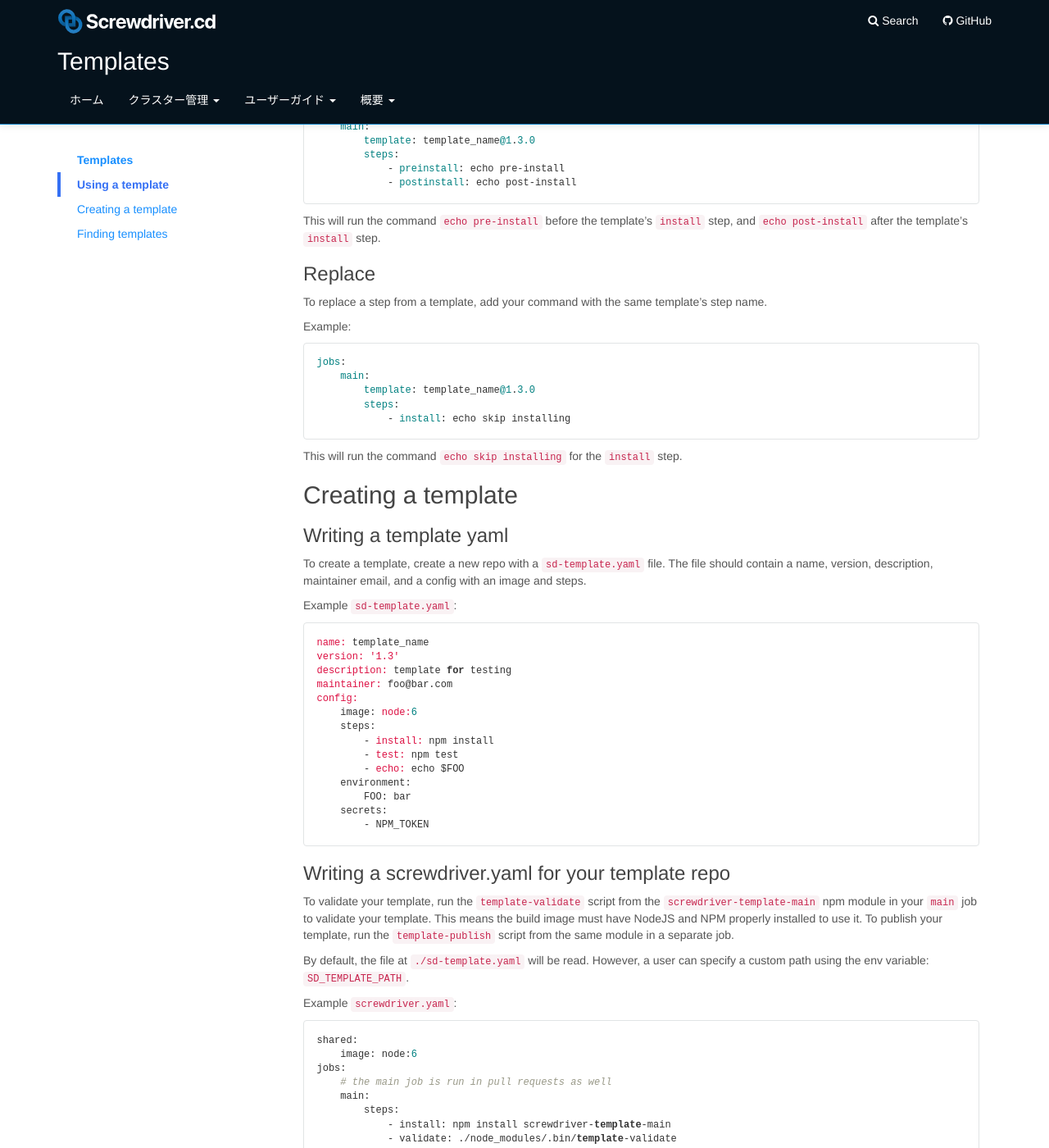
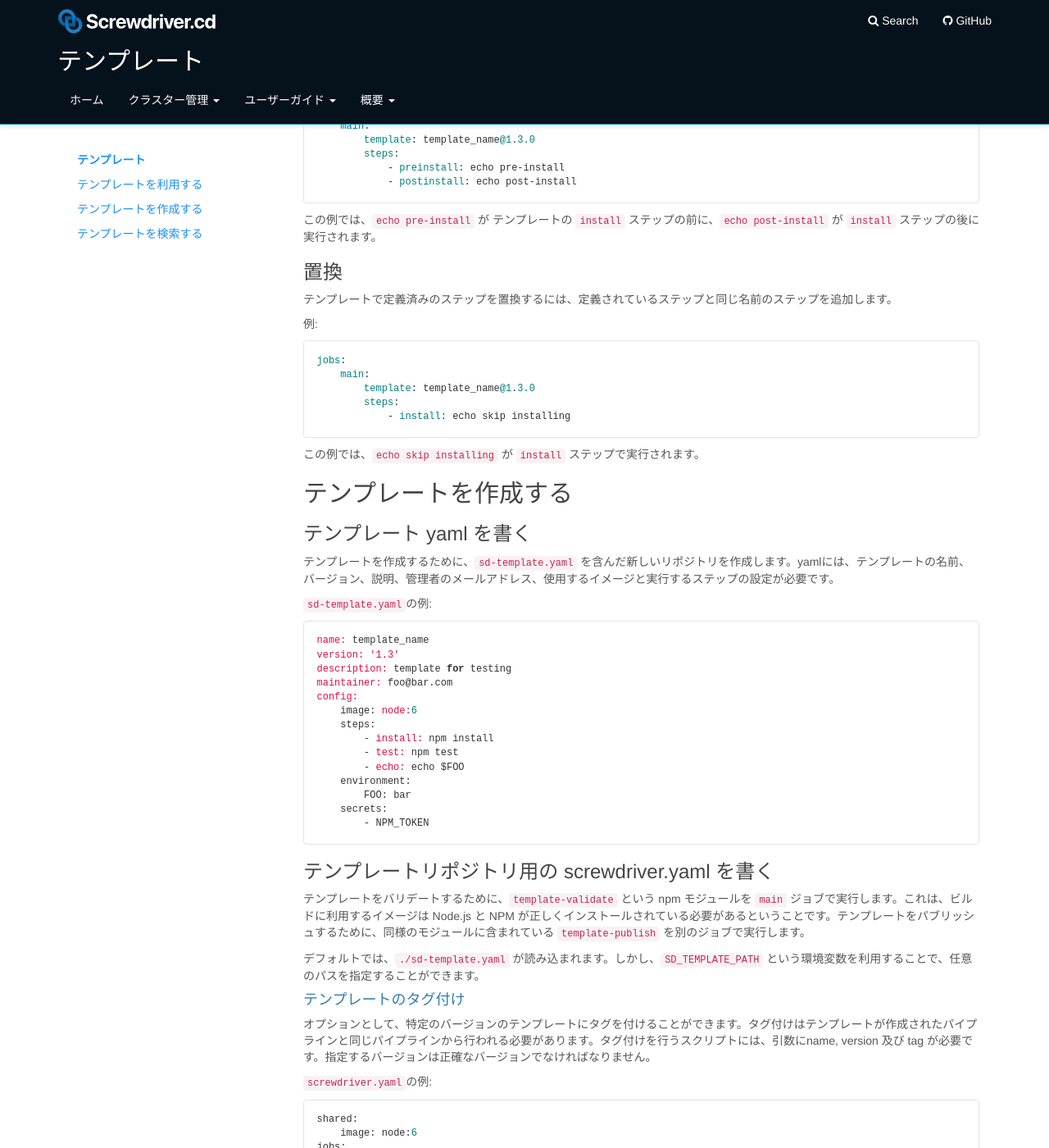
Before and after one commit to screwdriver-cd/guide, a Jekyll site: the page built from docs/ja/user-guide/templates.md, in a window 1280 px wide and 1400 px high, scrolled down 733 px. Shown: the whole window at 82% size. Built offline with Jekyll 4.4.1, drawn with Linux system fonts in a browser that asks for light colours; some of the changed text lies outside the part shown.

Commit message:
Translate templates.md via GitLocalize

````diff
--- a/docs/ja/user-guide/templates.md
+++ b/docs/ja/user-guide/templates.md
@@ -1,25 +1,27 @@
 ---
 layout: main
-title: Templates
+title: テンプレート
 category: User Guide
 menu: menu_ja
 toc:
-    - title: Templates
-      url: "#templates"
-    - title: Using a template
-      url: "#using-a-template"
-    - title: Creating a template
-      url: "#creating-a-template"
-    - title: Finding templates
-      url: "#finding-templates"
+- title: テンプレート
+  url: "#テンプレート"
+- title: テンプレートを利用する
+  url: "#テンプレートを利用する"
+- title: テンプレートを作成する
+  url: "#テンプレートを作成する"
+- title: テンプレートを検索する
+  url: "#テンプレートを検索する"
 ---
-# Templates
 
-Templates are snippets of predefined code that people can use to replace a job definition in a [screwdriver.yaml](./configuration). A template contains a series of predefined steps along with a selected Docker image.
+# テンプレート
 
-## Using a template
+テンプレートは、ユーザが[screwdriver.yaml](./configuration)でジョブを設定する代わりに使用できる定義済みのコードのスニペットです。
+テンプレートには、一連の定義済みのステップとDockerイメージが含まれます。
 
-To use a template, define a `screwdriver.yaml`:
+## テンプレートを利用する
+
+テンプレートを利用するためには、以下のように `screwdriver.yaml`を定義します。
 
 ```yaml
 jobs:
@@ -27,7 +29,7 @@ jobs:
         template: template_name@1.3.0
 ```
 
-Screwdriver takes the template configuration and plugs it in, so that the `screwdriver.yaml` becomes:
+Screwdriverはテンプレートの設定を読み込み、`screwdriver.yaml`は以下のようになります。
 
 ```yaml
 jobs:
@@ -43,10 +45,13 @@ jobs:
           - NPM_TOKEN
 ```
 
-### Wrap
-Wrapping is when you add commands to run before and/or after an existing step. To wrap a step from a template, add a `pre` or `post` in front of the step name.
+### ラップする
 
-Example:
+ラップとは定義済みのステップの前、もしくは後に実行するコマンドを追加することを指します。
+テンプレートで定義済みのステップをラップするには、`pre` もしくは `post` をステップ名の前に追加します。
+
+例:
+
 ```yaml
 jobs:
     main:
@@ -56,12 +61,15 @@ jobs:
             - postinstall: echo post-install
 ```
 
-This will run the command `echo pre-install` before the template's `install` step, and `echo post-install` after the template's `install` step.
+この例では、`echo pre-install` が テンプレートの
+ `install` ステップの前に、`echo post-install` が  `install`  ステップの後に実行されます。
 
-### Replace
-To replace a step from a template, add your command with the same template's step name.
+### 置換
 
-Example:
+テンプレートで定義済みのステップを置換するには、定義されているステップと同じ名前のステップを追加します。
+
+例:
+
 ```yaml
 jobs:
     main:
@@ -70,15 +78,15 @@ jobs:
             - install: echo skip installing
 ```
 
-This will run the command `echo skip installing` for the `install` step.
+この例では、`echo skip installing` が `install` ステップで実行されます。
 
-## Creating a template
+## テンプレートを作成する
 
-### Writing a template yaml
+### テンプレート yaml を書く
 
-To create a template, create a new repo with a `sd-template.yaml` file. The file should contain a name, version, description, maintainer email, and a config with an image and steps.
+テンプレートを作成するために、`sd-template.yaml` を含んだ新しいリポジトリを作成します。yamlには、テンプレートの名前、バージョン、説明、管理者のメールアドレス、使用するイメージと実行するステップの設定が必要です。
 
-Example `sd-template.yaml`:
+`sd-template.yaml`の例:
 
 ```yaml
 name: template_name
@@ -97,13 +105,18 @@ config:
         - NPM_TOKEN
 ```
 
-### Writing a screwdriver.yaml for your template repo
+### テンプレートリポジトリ用の screwdriver.yaml を書く
 
-To validate your template, run the `template-validate` script from the `screwdriver-template-main` npm module in your `main` job to validate your template. This means the build image must have NodeJS and NPM properly installed to use it. To publish your template, run the `template-publish` script from the same module in a separate job.
+テンプレートをバリデートするために、`template-validate` という npm モジュールを  `main` ジョブで実行します。これは、ビルドに利用するイメージは Node.js と NPM が正しくインストールされている必要があるということです。テンプレートをパブリッシュするために、同様のモジュールに含まれている
+ `template-publish` を別のジョブで実行します。
 
-By default, the file at `./sd-template.yaml` will be read. However, a user can specify a custom path using the env variable: `SD_TEMPLATE_PATH`.
+デフォルトでは、`./sd-template.yaml` が読み込まれます。しかし、`SD_TEMPLATE_PATH` という環境変数を利用することで、任意のパスを指定することができます。
 
-Example `screwdriver.yaml`:
+#### テンプレートのタグ付け
+
+オプションとして、特定のバージョンのテンプレートにタグを付けることができます。タグ付けはテンプレートが作成されたパイプラインと同じパイプラインから行われる必要があります。タグ付けを行うスクリプトには、引数にname, version 及び tag が必要です。指定するバージョンは正確なバージョンでなければなりません。
+
+`screwdriver.yaml`の例:
 
 ```yaml
 shared:
@@ -120,14 +133,15 @@ jobs:
         steps:
             - install: npm install screwdriver-template-main
             - publish: ./node_modules/.bin/template-publish
+            - tag: ./node_modules/.bin/template-tag --name template_name --version 1.3.0 --tag stable
         environment:
             SD_TEMPLATE_PATH: ./path/to/template.yaml
 ```
 
-Create a Screwdriver pipeline with your template repo and start the build to validate and publish it.
+Screwdriverのパイプラインをテンプレートリポジトリで作成し、テンプレートのバリデートとパブリッシュを行うためにビルドを開始します。
 
-To update a Screwdriver template, make changes in your SCM repository and rerun the pipeline build.
+Screwdriverのテンプレートを更新するには、ご利用のSCMリポジトリに変更を加え、パイプラインのビルドを再度実行します。
 
-## Finding templates
+## テンプレートを検索する
 
-To figure out which templates already exist, you can make a `GET` call to the `/templates` endpoint. See the [API documentation](./api) for more information.
+作成済みのテンプレートを確認するには、 `GET` リクエストを `/templates` のエンドポイントに対して行ってください。詳しくは [API documentation](./api) をご覧ください。
````
